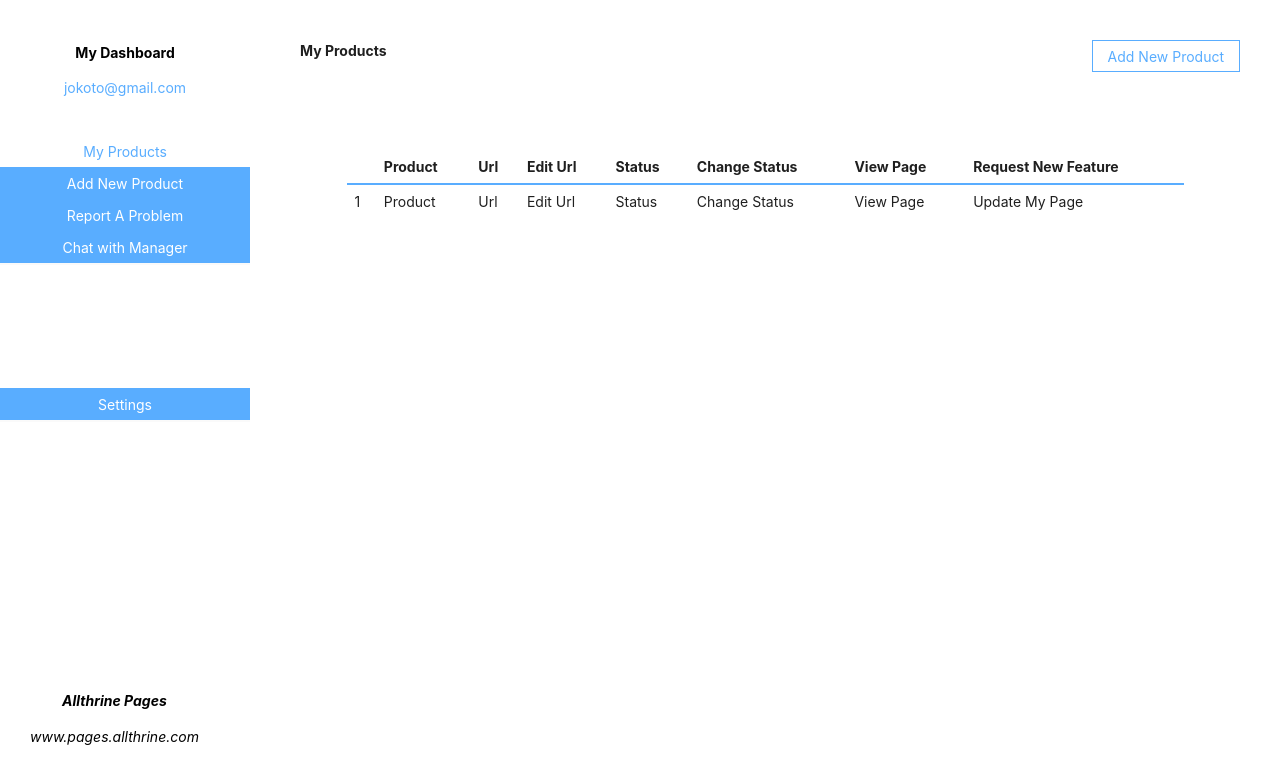
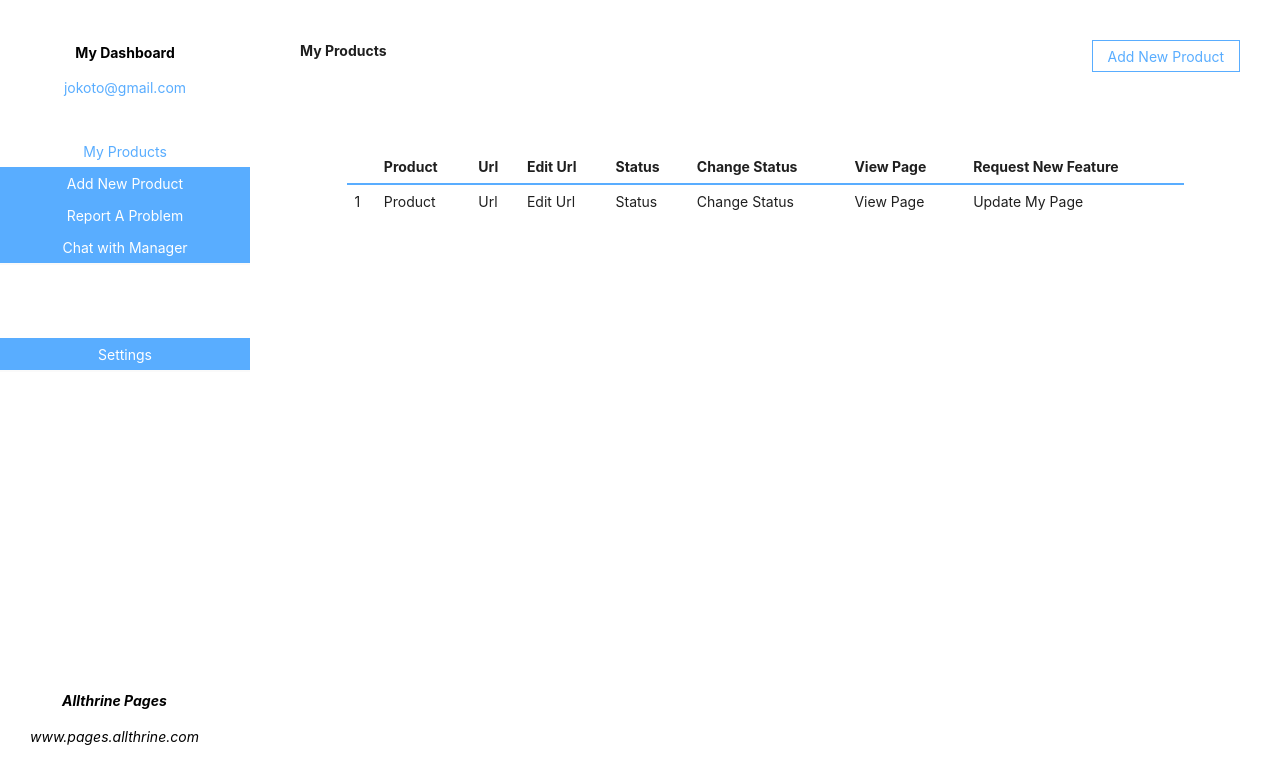
Before and after one commit to BrumNet/allthrine_pages, a React (Create React App) app: page / in a window 1280 px wide. Shown: the top 784 px of the page. Built offline with nearby package versions, Linux system fonts and the light colour scheme.

Commit message:
Responsive Fix

```diff
--- a/src/App.css
+++ b/src/App.css
@@ -1,6 +1,7 @@
 #menucontrol{
   display: none;
   position: absolute;
+  right: 5em;
   z-index: 5;
 }
 
@@ -48,7 +49,7 @@
 }
 
 #but4{
-  margin-top: 50%;
+  margin-top: 30%;
 }
 
 #brand{
--- a/src/App.js
+++ b/src/App.js
@@ -35,7 +35,7 @@ const App = () => {
           <div><i>www.pages.allthrine.com</i></div>
         </div>
       </Sider>
-      {open?<Layout>
+      {open || window.screen.width > 760 ? <Layout>
         <Header style={{padding: 0, minHeight: 150, background: colorBgContainer}}>
           <div id='headingTitle'>
             <h4>{labels[page]??"Settings"}</h4>
```
